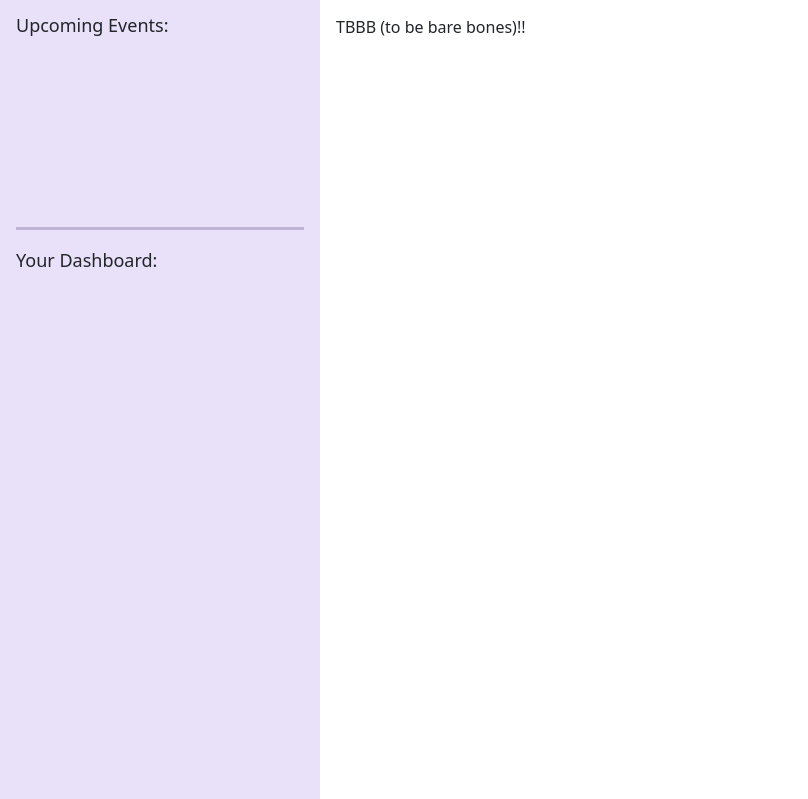
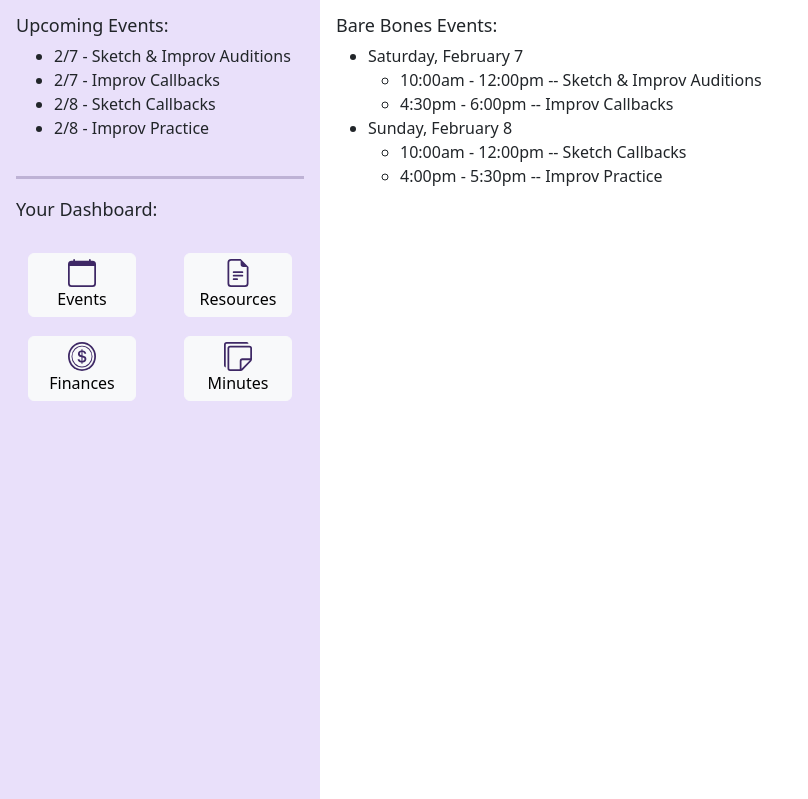
Before and after one commit to kendallparry/Kendall-Parry-Capstone-Project, a Flask app: page / in a window 1280 px wide. Shown: the part 140-939 px from the top of the page, without its empty margins (0-808 px from the left). Run offline with Flask 3, Linux system fonts and the light colour scheme; grey boxes are pictures that could not be loaded.

Commit message:
front page skeleton almost done

```diff
--- a/application/app/static/main.css
+++ b/application/app/static/main.css
@@ -12,11 +12,16 @@ h3 {
 }
 
 #upcoming{
-
+    ul {
+        padding-left: 50px;
+        align-self: top;
+    }
 }
 
 #dashboard{
-
+    .btn {
+        padding: 5px;
+    }
 }
 
 #main{
--- a/application/app/templates/home.html
+++ b/application/app/templates/home.html
@@ -13,25 +13,52 @@
     <nav class="navbar">
         <div class="container-fluid align-items-center">
             <span class="navbar-brand" href="#"><img src="../static/BareBonesLogo_White.svg" width=150px></span>
-            <span class="nav-item" href="#"><svg xmlns="http://www.w3.org/2000/svg" width="30" height="30" fill="#fff" class="bi bi-gear" viewBox="0 0 16 16">
-                <path d="M8 4.754a3.246 3.246 0 1 0 0 6.492 3.246 3.246 0 0 0 0-6.492M5.754 8a2.246 2.246 0 1 1 4.492 0 2.246 2.246 0 0 1-4.492 0"/>
-                <path d="M9.796 1.343c-.527-1.79-3.065-1.79-3.592 0l-.094.319a.873.873 0 0 1-1.255.52l-.292-.16c-1.64-.892-3.433.902-2.54 2.541l.159.292a.873.873 0 0 1-.52 1.255l-.319.094c-1.79.527-1.79 3.065 0 3.592l.319.094a.873.873 0 0 1 .52 1.255l-.16.292c-.892 1.64.901 3.434 2.541 2.54l.292-.159a.873.873 0 0 1 1.255.52l.094.319c.527 1.79 3.065 1.79 3.592 0l.094-.319a.873.873 0 0 1 1.255-.52l.292.16c1.64.893 3.434-.902 2.54-2.541l-.159-.292a.873.873 0 0 1 .52-1.255l.319-.094c1.79-.527 1.79-3.065 0-3.592l-.319-.094a.873.873 0 0 1-.52-1.255l.16-.292c.893-1.64-.902-3.433-2.541-2.54l-.292.159a.873.873 0 0 1-1.255-.52zm-2.633.283c.246-.835 1.428-.835 1.674 0l.094.319a1.873 1.873 0 0 0 2.693 1.115l.291-.16c.764-.415 1.6.42 1.184 1.185l-.159.292a1.873 1.873 0 0 0 1.116 2.692l.318.094c.835.246.835 1.428 0 1.674l-.319.094a1.873 1.873 0 0 0-1.115 2.693l.16.291c.415.764-.42 1.6-1.185 1.184l-.291-.159a1.873 1.873 0 0 0-2.693 1.116l-.094.318c-.246.835-1.428.835-1.674 0l-.094-.319a1.873 1.873 0 0 0-2.692-1.115l-.292.16c-.764.415-1.6-.42-1.184-1.185l.159-.291A1.873 1.873 0 0 0 1.945 8.93l-.319-.094c-.835-.246-.835-1.428 0-1.674l.319-.094A1.873 1.873 0 0 0 3.06 4.377l-.16-.292c-.415-.764.42-1.6 1.185-1.184l.292.159a1.873 1.873 0 0 0 2.692-1.115z"/>
-              </svg></span>
+            <span class="nav-item" href="#"> <img src="../static/icons/settings.svg"></span>
         </div>
     </nav>
     <div class="container-fluid" id="main">
         <div class="row align-items-start">
             <div class="col-3 p-3 vh-100" id="side-panel">
-                <div class = "row h-25" id = "upcoming">
+                <div class = "row h-20" id = "upcoming">
                     <h3>Upcoming Events:</h3>
+                    <ul>
+                        <li>2/7 - Sketch & Improv Auditions</li>
+                        <li>2/7 - Improv Callbacks</li>
+                        <li>2/8 - Sketch Callbacks</li>
+                        <li>2/8 - Improv Practice</li>
+                    </ul>
                 </div>
                 <hr>
                 <div class = "row" id = "dashboard">
                     <h3>Your Dashboard:</h3>
+                    <div class="d-grid gap-2 col-6 mx-auto p-4">
+                        <button type="button" class="btn btn-light"><img src="../static/icons/calendar.svg" width="30%"><br>Events</button>
+                        <button type="button" class="btn btn-light" style="margin-top: 10%;"><img src="../static/icons/finances.svg" width="30%"><br>Finances</button>
+                    </div>
+                    <div class="d-grid gap-2 col-6 mx-auto p-4">
+                        <button type="button" class="btn btn-light"><img src="../static/icons/resources.svg" width="30%"><br>Resources</button>
+                        <button type="button" class="btn btn-light" style="margin-top: 10%;"><img src="../static/icons/minutes.svg" width="30%"><br>Minutes</button>
+                    </div>
+                    <!-- <div class="col">
+                        <button type="button" class="btn btn-light">Chat</button>
+                        <button type="button" class="btn btn-light">Tasks</button>
+                    </div> -->
                 </div>
             </div>
             <div class="col p-3">
-                <p>TBBB (to be bare bones)!!</p>
+                <h3>Bare Bones Events:</h3>
+                <ul>
+                    <li>Saturday, February 7</li>
+                    <ul>
+                        <li>10:00am - 12:00pm -- Sketch & Improv Auditions</li>
+                        <li>4:30pm - 6:00pm -- Improv Callbacks</li>
+                    </ul>
+                    <li>Sunday, February 8</li>
+                    <ul>
+                        <li>10:00am - 12:00pm -- Sketch Callbacks</li>
+                        <li>4:00pm - 5:30pm -- Improv Practice</li>
+                    </ul>
+                </ul>
             </div>
         </div>
     </div>
```
Also changed, not shown: application/app/static/icons/calendar.svg (added), application/app/static/icons/finances.svg (added), application/app/static/icons/minutes.svg (added), application/app/static/icons/resources.svg (added), application/app/static/icons/settings.svg (added).
